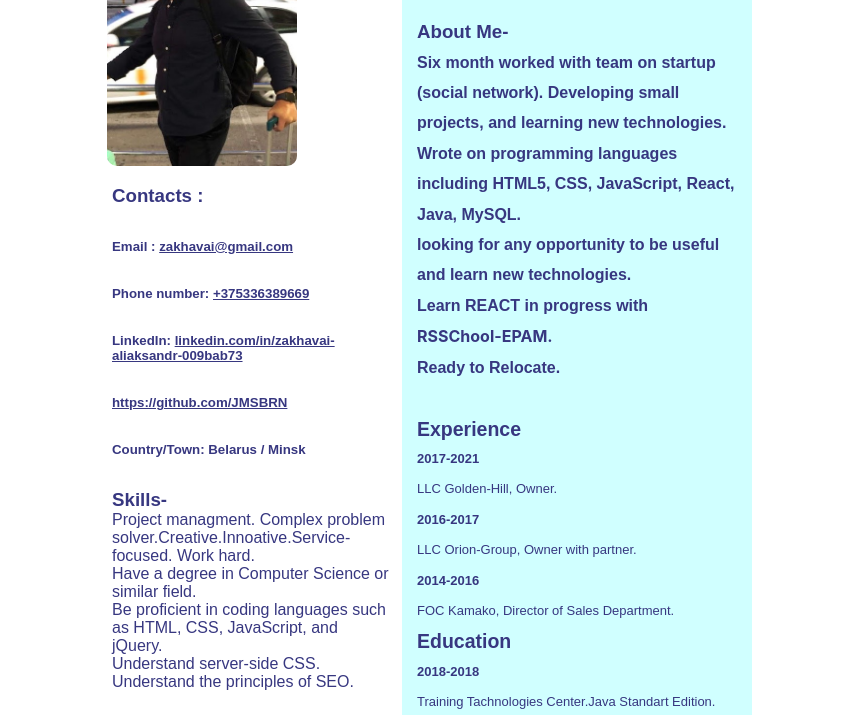
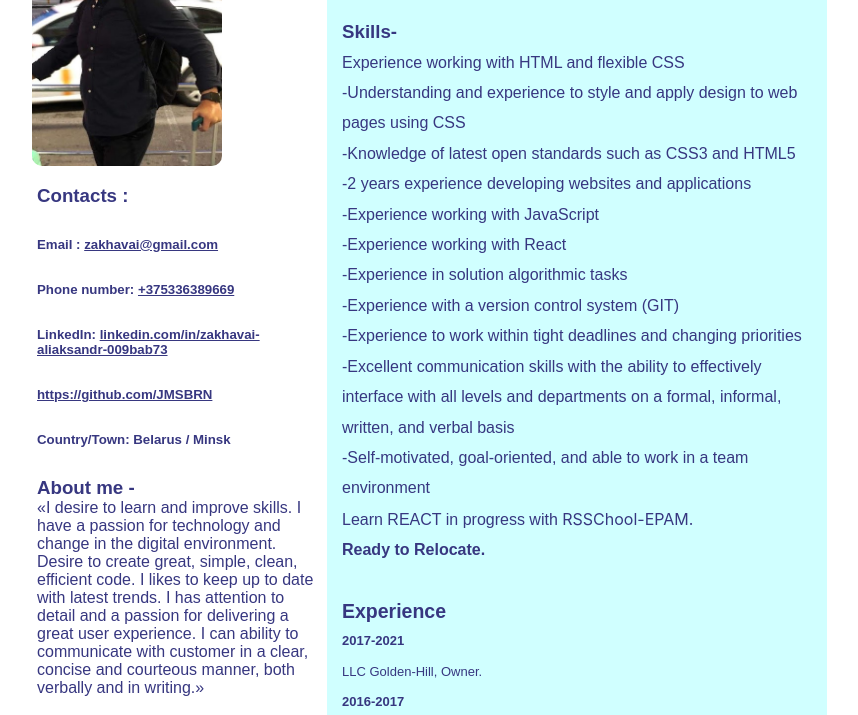
Before and after one commit to JMSBRN/rsschool-cv, a plain HTML site: page index.html in a window 1280 px wide. Shown: the part 129-844 px from the top of the page, without its empty margins (213-1071 px from the left). Drawn offline with Linux system fonts and the light colour scheme; a web font is replaced by a local one.

Commit message:
feat: update cv

```diff
--- a/index.html
+++ b/index.html
@@ -35,12 +35,9 @@
                         <h5>Country/Town: Belarus / Minsk</h5>
                     </li>
                     <li>
-                        <h3>Skills-</h3>
-                        <div>Project managment. Complex problem solver.Creative.Innoative.Service-focused. Work hard.
-                             <br> Have a degree in Computer Science or similar field.
-                             <br> Be proficient in coding languages such as HTML, CSS, JavaScript, and jQuery.
-                             <br> Understand server-side CSS.
-                             <br> Understand the principles of SEO.
+                        <h3>About me -</h3>
+                        <div>
+                            «I desire to learn and improve skills. I have a passion for technology and change in the digital environment. Desire to create great, simple, clean, efficient code. I likes to keep up to date with latest trends. I has attention to detail and a passion for delivering a great user experience. I can ability to communicate with customer in a clear, concise and courteous manner, both verbally and in writing.»
                         </div>
                     </li>
                     <li>
@@ -56,11 +53,19 @@
                     <p>looking for a job</p>Frontend and full stack Developer
                 </h3>
                 <div> </div>
-                <h3>About Me-</h3>
-                <h4>Six month worked with team on startup (social network). Developing small projects, and learning new
-                    technologies.<br>
-                    Wrote on programming languages including HTML5, CSS, JavaScript, React, Java, MySQL.<br>
-                    looking for any opportunity to be useful and learn new technologies.<br>
+                <h3>Skills-</h3>
+                Experience working with HTML and flexible CSS
+                <br>-Understanding and experience to style and apply design to web pages using CSS
+                <br>-Knowledge of latest open standards such as CSS3 and HTML5
+                <br>-2 years experience developing websites and applications
+                <br>-Experience working with JavaScript
+                <br>-Experience working with React
+                <br>-Experience in solution algorithmic tasks
+                <br>-Experience with a version control system (GIT)
+                <br>-Experience to work within tight deadlines and changing priorities
+                <br>-Excellent communication skills with the ability to effectively interface with all levels and departments on a formal, informal, written, and verbal basis
+                <br>-Self-motivated, goal-oriented, and able to work in a team environment<br>
+
                     Learn REACT in progress with <a href="https://rs.school/">RSSChool-EPAM.</a>
                     <h4>Ready to Relocate.</h4>
                     <aside>
--- a/styles/index.css
+++ b/styles/index.css
@@ -15,7 +15,7 @@
 }
 .main-container {
   margin: auto;
-  max-width: 650px;
+  max-width: 800px;
 }
 
 /* HEADER */
```
